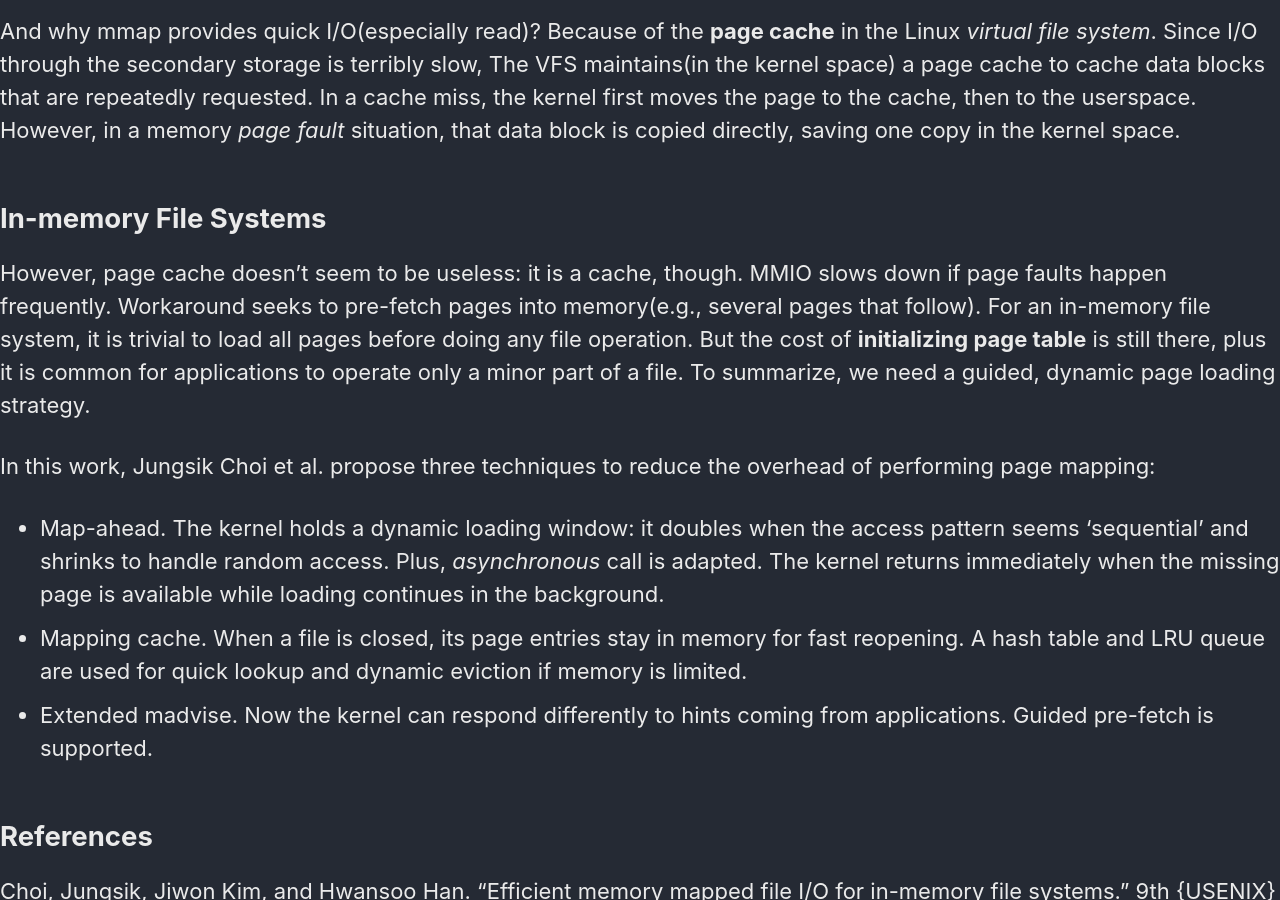
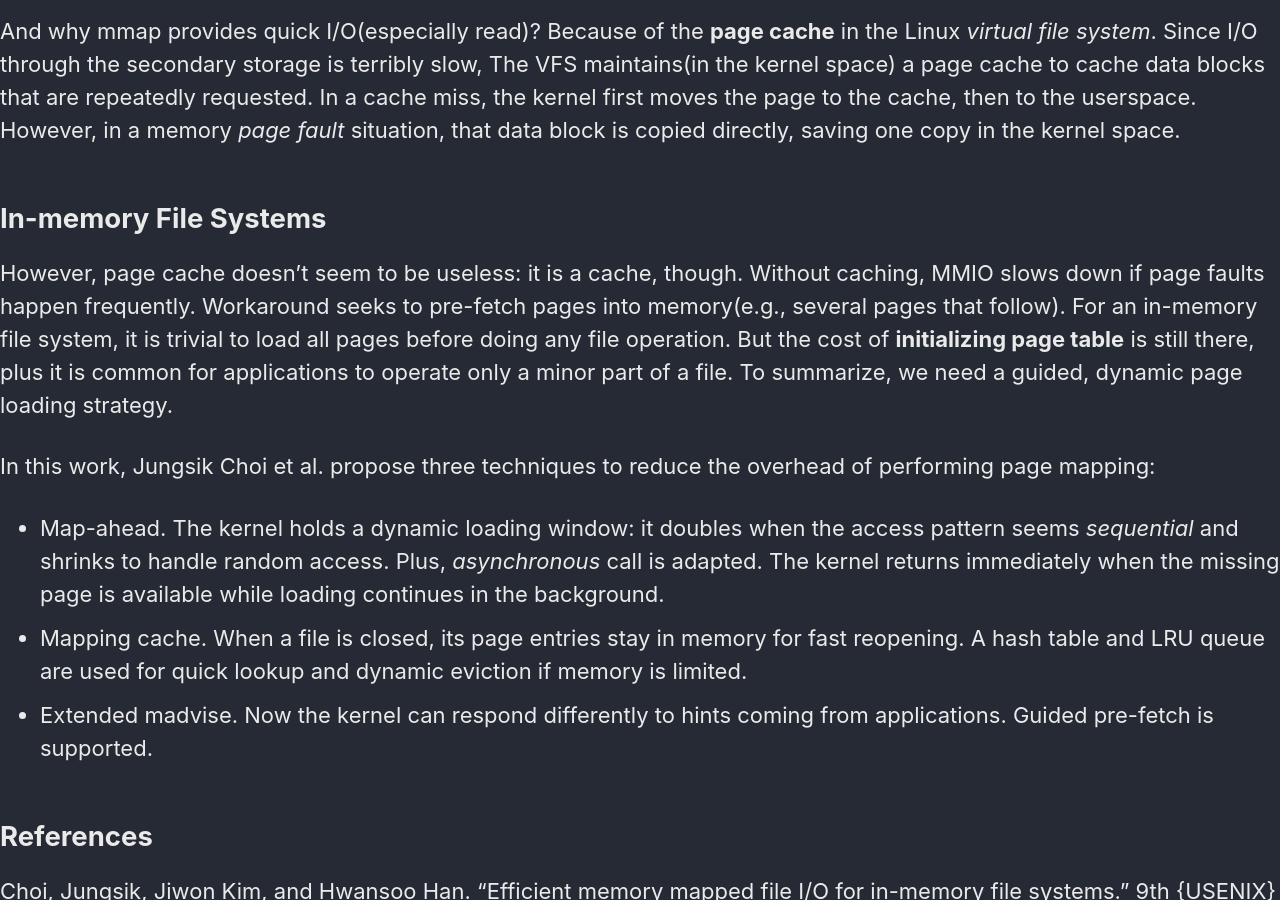
Before and after one commit to Lan-Jing/Lan-Jing.github.io, a Jekyll site: the page built from _posts/2021-3-17-mmap.md, in a window 1280 px wide and 900 px high, scrolled down 1409 px. Built offline with Jekyll 4.4.1, drawn with Linux system fonts in a browser that asks for light colours; cached includes are drawn as plain includes; our own code applies the rules of GitHub Pages for plain Markdown files; some of the changed text lies outside the part shown.

Commit message:
minor changes

```diff
--- a/_posts/2021-3-17-mmap.md
+++ b/_posts/2021-3-17-mmap.md
@@ -20,11 +20,11 @@ And why mmap provides quick I/O(especially read)? Because of the **page cache**
 
 ## In-memory File Systems
 
-However, page cache doesn't seem to be useless: it is a cache, though. MMIO slows down if page faults happen frequently. Workaround seeks to pre-fetch pages into memory(e.g., several pages that follow). For an in-memory file system, it is trivial to load all pages before doing any file operation. But the cost of **initializing page table** is still there, plus it is common for applications to operate only a minor part of a file. To summarize, we need a guided, dynamic page loading strategy.
+However, page cache doesn't seem to be useless: it is a cache, though. Without caching, MMIO slows down if page faults happen frequently. Workaround seeks to pre-fetch pages into memory(e.g., several pages that follow). For an in-memory file system, it is trivial to load all pages before doing any file operation. But the cost of **initializing page table** is still there, plus it is common for applications to operate only a minor part of a file. To summarize, we need a guided, dynamic page loading strategy.
 
 In this work, Jungsik Choi et al. propose three techniques to reduce the overhead of performing page mapping:
 
-* Map-ahead. The kernel holds a dynamic loading window: it doubles when the access pattern seems 'sequential' and shrinks to handle random access. Plus, *asynchronous* call is adapted. The kernel returns immediately when the missing page is available while loading continues in the background.
+* Map-ahead. The kernel holds a dynamic loading window: it doubles when the access pattern seems *sequential* and shrinks to handle random access. Plus, *asynchronous* call is adapted. The kernel returns immediately when the missing page is available while loading continues in the background.
 * Mapping cache. When a file is closed, its page entries stay in memory for fast reopening. A hash table and LRU queue are used for quick lookup and dynamic eviction if memory is limited.
 * Extended madvise. Now the kernel can respond differently to hints coming from applications. Guided pre-fetch is supported.
 
```
Also changed, not shown: other parts of _posts/2021-3-17-mmap.md (+2 -2 lines).
